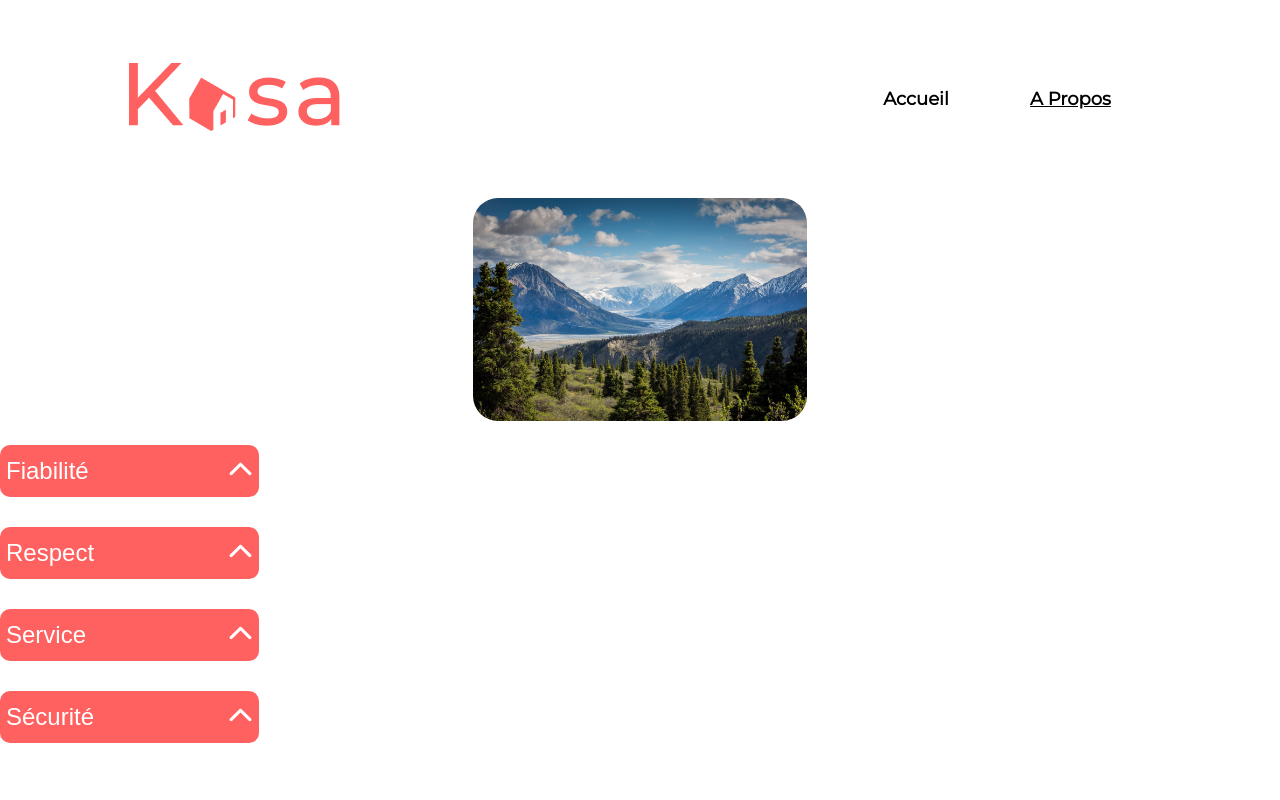
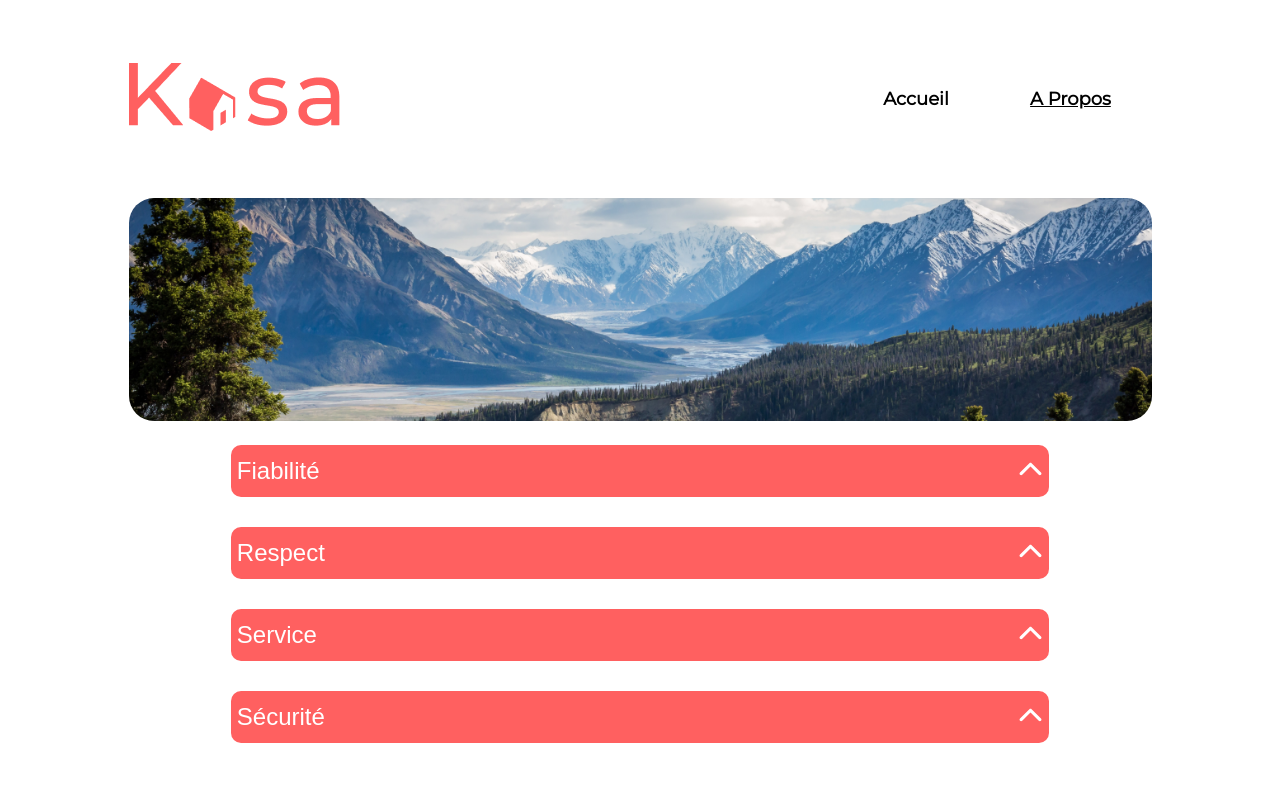
Before and after one commit to TiagoCarvalhoMartins/TiagoCarvalhoMartins_06_18022024, a React (Create React App) app in the folder kasa/: page /about in a window 1280 px wide. Shown: the top 800 px of the page. Built offline with nearby package versions, Linux system fonts and the light colour scheme.

Commit message:
Correction css

```diff
--- a/kasa/src/index.jsx
+++ b/kasa/src/index.jsx
@@ -5,7 +5,6 @@ import Home from './pages/Home'
 import Location from './pages/Location'
 import About from './pages/About'
 import Error from './pages/Error'
-import './styles/index.scss'
 const rootElement = document.getElementById('root')
 const root = createRoot(rootElement)
 
--- a/kasa/src/pages/About.jsx
+++ b/kasa/src/pages/About.jsx
@@ -9,8 +9,9 @@ function About() {
   return (
     <div className="body">
       <Header />
+      <main>
         <Banner src={bannerImage} />
-      <div className="toggleButton">
+        <div className="buttonsContainer">
           <div className="containerToggle">
             <Collapse
               title="Fiabilité"
@@ -36,6 +37,7 @@ function About() {
             />
           </div>
         </div>
+      </main>
       <Footer />
     </div>
   )
--- a/kasa/src/pages/Home.jsx
+++ b/kasa/src/pages/Home.jsx
@@ -12,6 +12,7 @@ function Home() {
   return (
     <div className="body">
       <Header />
+      <main>
         <Banner src={bannerImage} texte="Chez vous, partout et ailleurs" />
         <div className="container_card">
           {JSON.map((location) => (
@@ -23,6 +24,7 @@ function Home() {
             />
           ))}
         </div>
+      </main>
       <Footer />
     </div>
   )
--- a/kasa/src/pages/Location.jsx
+++ b/kasa/src/pages/Location.jsx
@@ -21,7 +21,7 @@ function Location() {
   return (
     <div className="body">
       <Header />
-      <div className="container_location">
+      <main>
         <Slider data={JSONFiltered} />
         <div className="mainInformations">
           <div className="titleLocalisation">
@@ -56,7 +56,7 @@ function Location() {
             />
           </div>
         </div>
-      </div>
+      </main>
       <Footer />
     </div>
   )
--- a/kasa/src/styles/About.scss
+++ b/kasa/src/styles/About.scss
@@ -1,5 +1,9 @@
-.toggleButton {
+main {
+  .buttonsContainer {
+    display: flex;
     flex-direction: column;
+    align-items: center;
+    max-width: 100%;
 
     @media (max-width: 767px) {
       width: 100%;
@@ -10,16 +14,22 @@
       align-items: center;
     }
 
+    .containerToggle {
+      width: 80%;
+      @media (max-width: 767px) {
+        width: 98%;
+      }
+    }
+
     .descriptionToggle {
       margin-bottom: 10px;
       width: 100%;
       @media (max-width: 767px) {
-      padding-left: 2%;
         margin: 20px auto auto auto;
       }
       @media (max-width: 1023px) {
-      padding-left: 2%;
         margin: 20px auto auto auto;
+      }
     }
   }
 }
@@ -28,21 +38,39 @@
   font-family: 'Montserrat';
 
   .banner {
+    width: 100%;
+    @media (max-width: 767px) {
+      max-width: 767px;
+      width: 98%;
+    }
+    @media (max-width: 1023px) {
+      max-width: 100%;
+      width: 98%;
+    }
     img {
       filter: none;
+      width: 100%;
     }
   }
 
   button {
-    width: 45%;
+    width: 100%;
     font-size: 24px;
+    @media (max-width: 1023px) {
+      max-width: 100%;
+      width: 98%;
+    }
     @media (max-width: 767px) {
-      width: 97%;
+      width: 100%;
     }
   }
 
   .descriptionText {
-    width: 45%;
+    width: 100%;
+    @media (max-width: 1023px) {
+      max-width: 100%;
+      width: 98%;
+    }
     @media (max-width: 767px) {
       width: 97%;
     }
--- a/kasa/src/styles/Location.scss
+++ b/kasa/src/styles/Location.scss
@@ -30,17 +30,17 @@
     display: flex;
     @media (max-width: 767px) {
       position: absolute;
-      top: 176%;
+      top: 178%;
       left: 70%;
     }
     @media (max-width: 480px) {
       position: absolute;
       top: 190%;
-      left: 70%;
+      left: 55%;
     }
     @media (max-width: 400px) {
       position: absolute;
-      top: 120%;
+      top: 115%;
       left: 60%;
     }
 
@@ -57,7 +57,7 @@
   }
 }
 
-.container_location {
+main {
   margin: 0 103px 20px 103px;
   max-width: 1023px;
   width: 100%;
@@ -68,7 +68,7 @@
   }
   @media (max-width: 1023px) {
     margin: 0 0px 0px 10px;
-    width: 97%;
+    width: 100%;
   }
   .toggleButton {
     display: flex;
@@ -80,9 +80,16 @@
 
       margin-top: 40px;
     }
+
+    .containerToggle {
+      @media (max-width: 1023px) {
+        display: flex;
+        align-items: center;
+      }
+    }
     .descriptionToggle {
       @media (max-width: 1023px) {
-        width: 80%;
+        width: 90%;
       }
       button {
         width: 100%;
--- a/kasa/src/styles/components/Slider.scss
+++ b/kasa/src/styles/components/Slider.scss
@@ -2,8 +2,12 @@
   text-align: center;
   position: relative;
 
-  @media (max-width: 400px) {
-    max-width: 370px;
+  @media (max-width: 767px) {
+    max-width: 100%;
+    margin-top: 0;
+  }
+  @media (max-width: 1023px) {
+    max-width: 100%;
     margin-top: 0;
   }
 
@@ -11,13 +15,13 @@
     object-fit: cover;
     border-radius: 25px;
     height: 415px;
-    width: 100%;
+    width: 98%;
     @media (max-width: 767px) {
-      max-width: 90%;
+      max-width: 100%;
       margin-top: 0;
     }
     @media (max-width: 1023px) {
-      max-width: 90%;
+      max-width: 100%;
       margin-top: 0;
     }
   }
--- a/kasa/src/styles/index.scss
+++ b/kasa/src/styles/index.scss
@@ -12,8 +12,19 @@
   flex-direction: column;
   align-items: center;
 
+  main {
+    max-width: 1023px;
+    margin: 0;
+    @media (max-width: 767px) {
+      max-width: 767px;
+    }
+    @media (max-width: 1023px) {
+      max-width: 98%;
+    }
+  }
+
   .banner {
-    max-width: 1024px;
+    max-width: 1023px;
     margin-bottom: 20px;
     margin-left: auto;
     margin-right: auto;
@@ -22,11 +33,11 @@
     @media (max-width: 767px) {
       max-width: 767px;
       text-align: start;
-      width: 95%;
+      width: 100%;
     }
     @media (max-width: 1023px) {
-      max-width: 98%;
-      width: 95%;
+      max-width: 100%;
+      width: 100%;
     }
     img {
       max-width: 1024px;
@@ -57,7 +68,7 @@
       transform: translate(-50%, -50%);
       color: white;
       @media (max-width: 767px) {
-        font-size: 33px;
+        font-size: 25px;
         width: 70%;
         left: 50%;
         text-align: start;
@@ -74,7 +85,7 @@
     border-radius: 25px;
     padding: 56px 30px 0px 30px;
     @media (max-width: 767px) {
-      width: 95%;
+      width: 100%;
       max-width: 767px;
       margin: auto;
       padding: 0;
```
Lines whose indentation alone changed are shown as unchanged.
